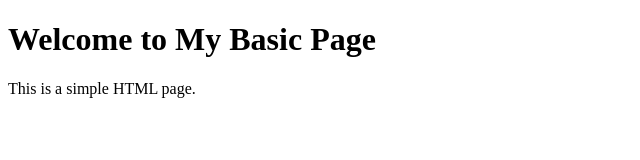
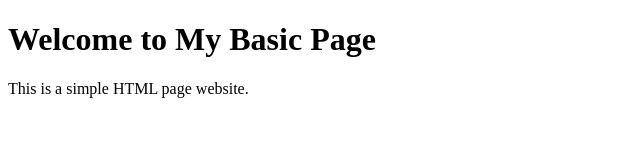
Before and after one commit to techwizelechia/My_First_Portfolio, a plain HTML site: page base_index.html in a window 1280 px wide. Shown: the full height of the page, 0-640 px from the left. Drawn offline with Linux system fonts and the light colour scheme.

Commit message:
added base.html initial

```diff
--- a/base_index.html
+++ b/base_index.html
@@ -7,6 +7,6 @@
 </head>
 <body>
     <h1>Welcome to My Basic Page</h1>
-    <p>This is a simple HTML page.</p>
+    <p>This is a simple HTML page website.</p>
 </body>
 </html>
```
